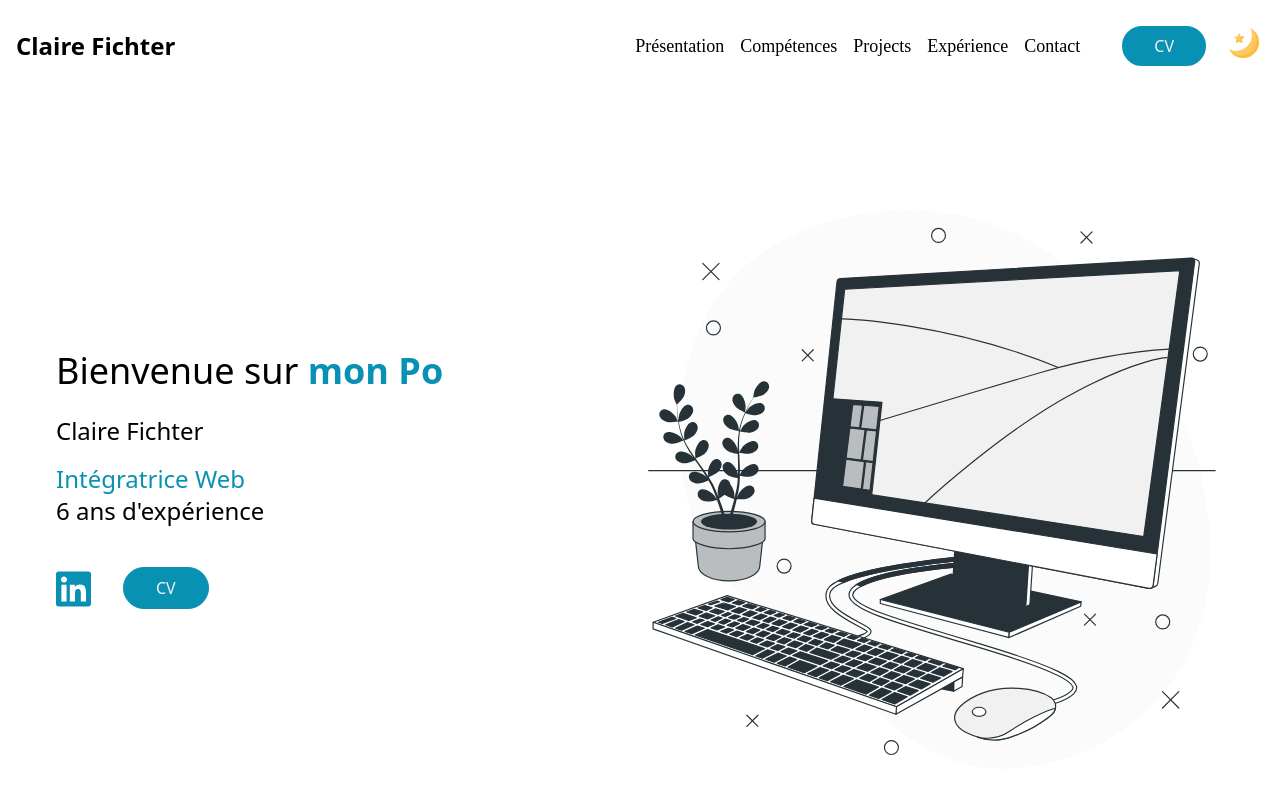
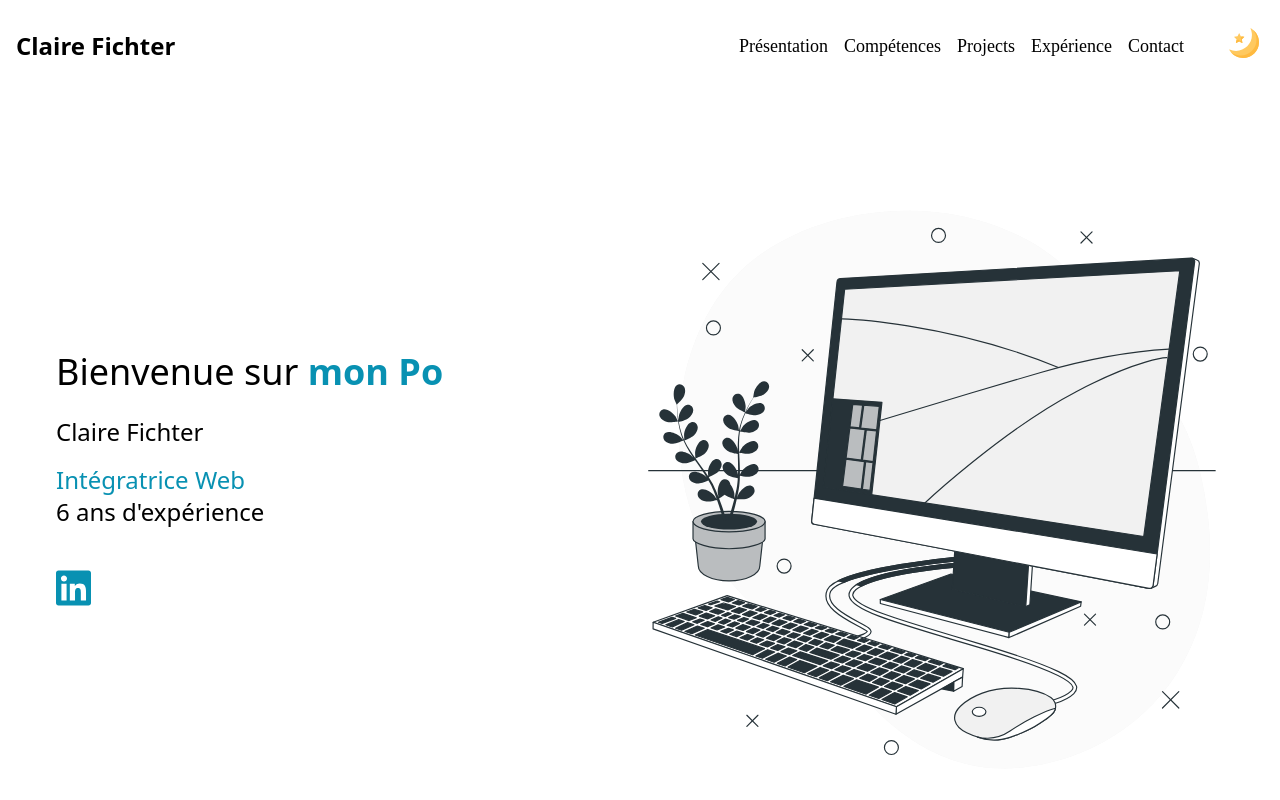
Before and after one commit to ClaireFi/portfolio, a React (Vite) app: page /portfolio/presentation in a window 1280 px wide. Shown: the top 800 px of the page. Built offline with nearby package versions, Linux system fonts and the light colour scheme; a web font is replaced by a local one.

Commit message:
CV masqué

```diff
--- a/src/components/Presentation/Presentation.jsx
+++ b/src/components/Presentation/Presentation.jsx
@@ -35,7 +35,7 @@ export default function Presentation() {
             </div>
             <div className="wrapperButton my-10 text-center flex items-end">
               <a href="https://fr.linkedin.com/in/claire-fichter-1a9672a1" target="_blank" className="mr-4"><img src={linkedinBlue} className="w-[35px] inline-block" /></a>
-              <a href={CV} download className="button ml-4">CV</a>
+              {/* <a href={CV} download className="button ml-4">CV</a> */}
             </div>
           </div>
           <div className="wrapperPicture w-full sm:w-[50%]">
--- a/src/components/_Layout/Header/Header.jsx
+++ b/src/components/_Layout/Header/Header.jsx
@@ -15,7 +15,7 @@ export default function Header() {
       <div className="flex flex-col items-end md:items-center md:flex-row ">
         <Navbar />
         <div className="flex items-center">
-          <a href={CV} download className="button mr-4 border-2 border-white dark:bg-secondary-600">CV</a>
+          {/* <a href={CV} download className="button mr-4 border-2 border-white dark:bg-secondary-600">CV</a> */}
           <ToggleThemeButton />
         </div>
       </div>
```
